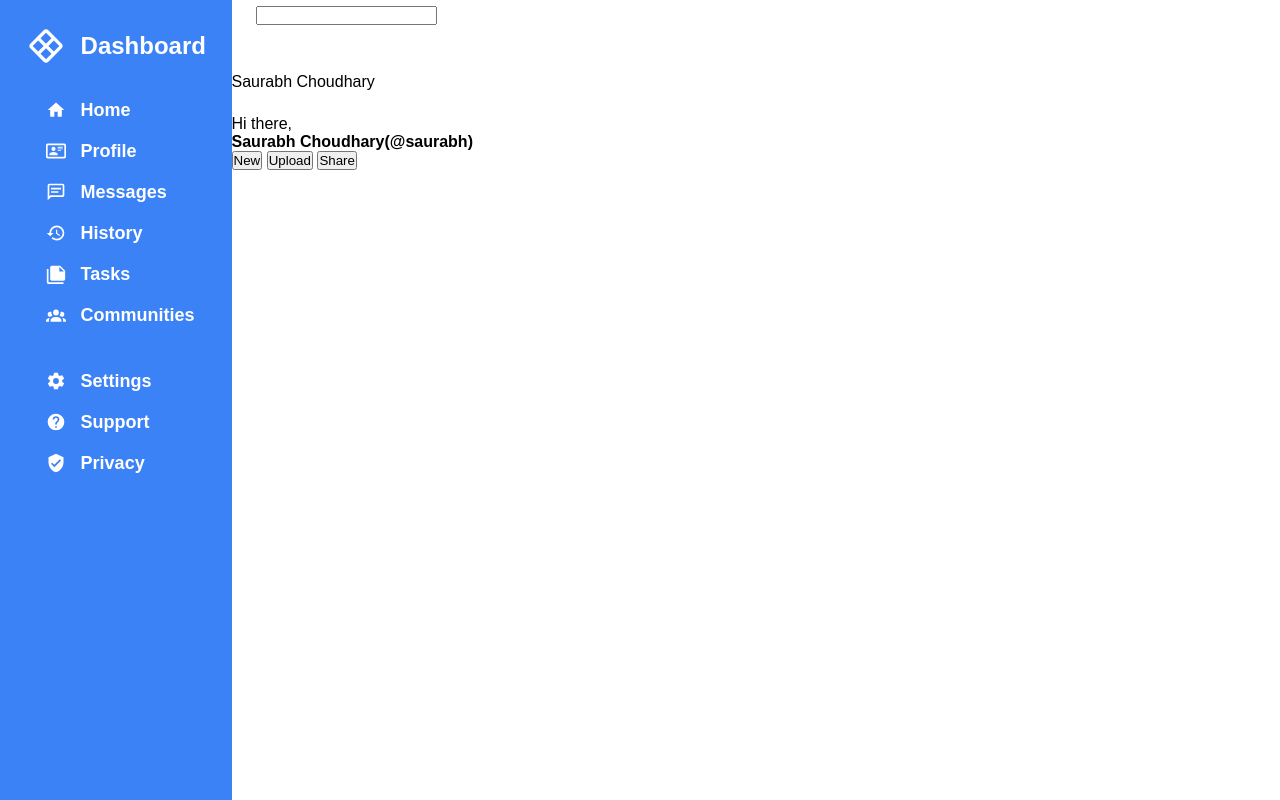
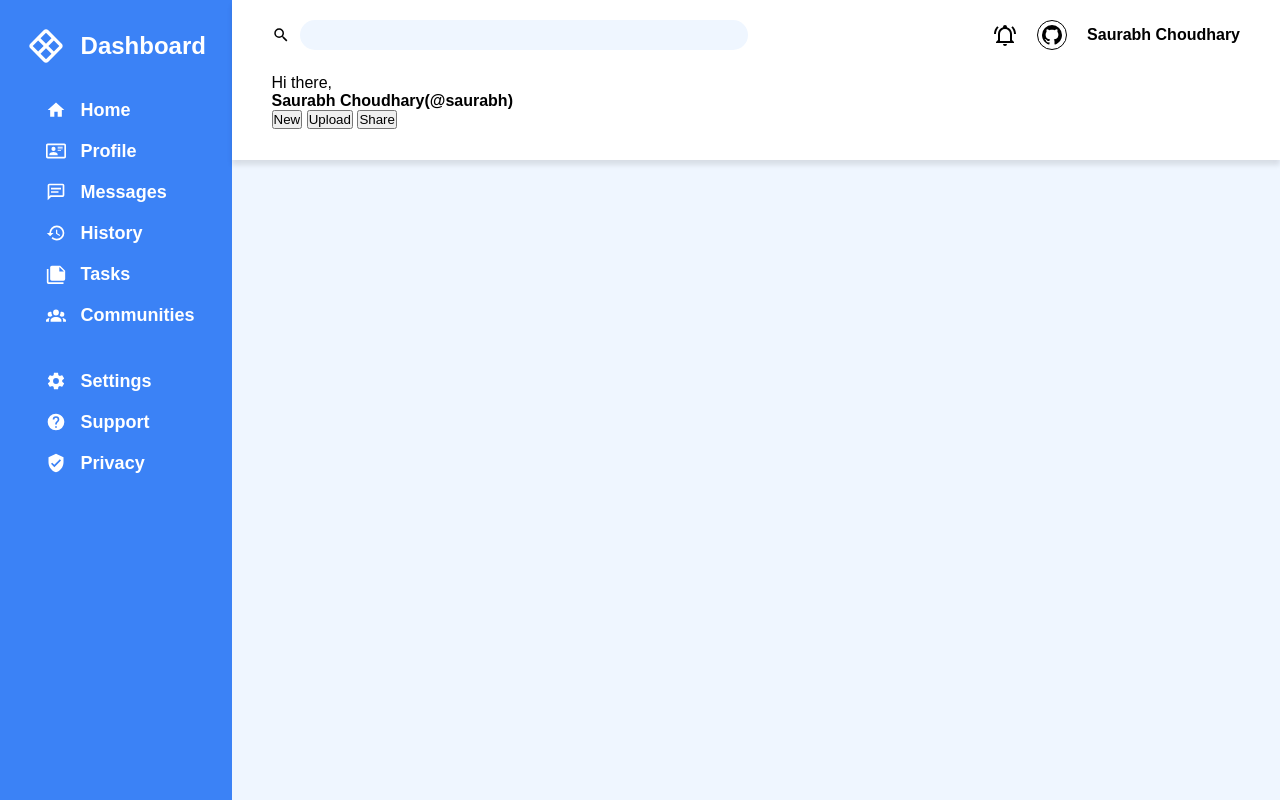
Before and after one commit to SaurabhGurjar/admin-deshboard, a plain HTML site: page index.html in a window 1280 px wide. Drawn offline with Linux system fonts and the light colour scheme.

Commit message:
Remove: default styles and add custom style to components

```diff
--- a/style.css
+++ b/style.css
@@ -19,13 +19,14 @@
 .main-container {
     display: grid;
     grid-template-columns: 1fr 5fr;
+    height: 100vh;
 }
 
 .sidebar {
     grid-column: 1;
     display: grid;
     background-color: var(--sidebar-btn-bg-color);
-    height: 100vh;
+    height: 100%;
     grid-template-rows: 1fr 5fr 8fr;
     padding: 2vw;
 }
@@ -89,3 +90,89 @@ svg {
     font-weight: 700;
     cursor: pointer;
 }
+
+
+/* Main section styles */
+.main-section {
+    display: grid;
+    grid-template-rows: 1fr 4fr;
+}
+
+.header {
+    grid-row: 1;
+    background-color: #fff;
+    box-shadow: 0 5px 5px rgba(0, 0, 0, 0.1);
+    z-index: 1;
+    padding: 20px 40px;
+}
+
+.search-bar-wrapper {
+    display: flex;
+    align-items: center;
+    justify-content: space-between;
+
+    > .search-section {
+        display: flex;
+        justify-content: flex-start;
+        align-items: center;
+        gap: 10px;
+
+        > input {
+            appearance: none;
+            outline: none;
+            border: none;
+            background-color: var(--main-section-bg-color);
+            border-radius: 15px;
+            height: 30px;
+            width: 35vw;
+            padding: 0 10px;
+            align-items: center;
+        }
+
+        > svg {
+            fill: var(--font-primary-color);
+            width: 18px;
+        }
+    }
+
+    > .user-info {
+        display: flex;
+        justify-content: flex-start;
+        align-items: center;
+        gap: 20px;
+
+        > svg {
+            fill: var(--font-primary-color);
+            width: 24px;
+        }
+
+        > .avatar {
+            display: flex;
+            justify-content: center;
+            align-items: center;
+            border: 1px solid var(--font-primary-color);
+            background-color: #fff;
+            border-radius: 15px;
+            width: 30px;
+            height: 30px;
+
+            > svg {
+                fill: var(--font-primary-color);
+                width: 24px;
+            }
+        }
+
+        > span {
+            font-size: 16px;
+            font-weight: 700;
+            color: var(--font-primary-color);
+        }
+    }
+
+}
+
+
+.main {
+    grid-row: 2;
+    background-color: var(--main-section-bg-color);
+}
```
